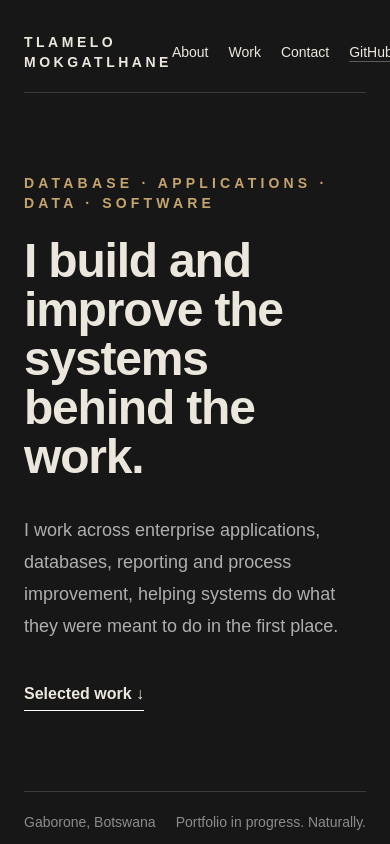
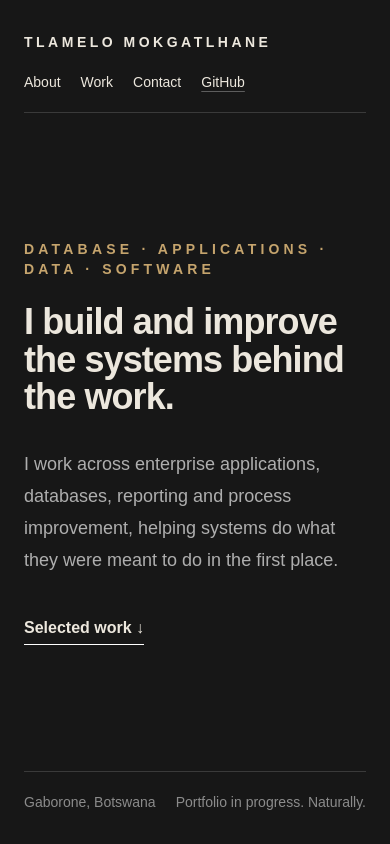
Before and after one commit to HelloMelo44/portfolio-website, a Next.js app: page / in a window 390 px wide. Shown: the top 844 px of the page. Built offline with nearby package versions, Linux system fonts and the light colour scheme.

Commit message:
fix: improve mobile header and hero layout

```diff
--- a/src/app/page.tsx
+++ b/src/app/page.tsx
@@ -22,12 +22,12 @@ export default function Home() {
   return (
     <main className="min-h-screen bg-[#171717] text-[#ece7dd]">
       <section className="mx-auto flex min-h-screen max-w-7xl flex-col justify-between px-6 py-8 sm:px-10 lg:px-16">
-        <header className="flex items-center justify-between border-b border-white/15 pb-5">
+        <header className="flex flex-col gap-5 border-b border-white/15 pb-5 sm:flex-row sm:items-center sm:justify-between">
           <p className="text-sm font-semibold uppercase tracking-[0.25em]">
             Tlamelo Mokgatlhane
           </p>
 
-          <nav className="flex items-center gap-5 text-sm font-medium">
+          <nav className="flex w-full flex-wrap items-center gap-x-5 gap-y-3 text-sm font-medium sm:w-auto">
   <a
     href="#about"
     className="transition hover:text-[#c5a46d]"
@@ -59,12 +59,12 @@ export default function Home() {
 </nav>
         </header>
 
-        <div className="py-20 sm:py-28 lg:py-32">
+        <div className="py-16 sm:py-28 lg:py-32">
           <p className="mb-6 text-sm font-semibold uppercase tracking-[0.3em] text-[#c5a46d]">
             Database · Applications · Data · Software
           </p>
 
-          <h1 className="max-w-5xl text-5xl font-semibold leading-[1.02] tracking-tight sm:text-7xl lg:text-8xl">
+          <h1 className="max-w-5xl text-4xl font-semibold leading-[1.05] tracking-tight min-[420px]:text-5xl sm:text-7xl lg:text-8xl">
             I build and improve the systems behind the work.
           </h1>
 
```
